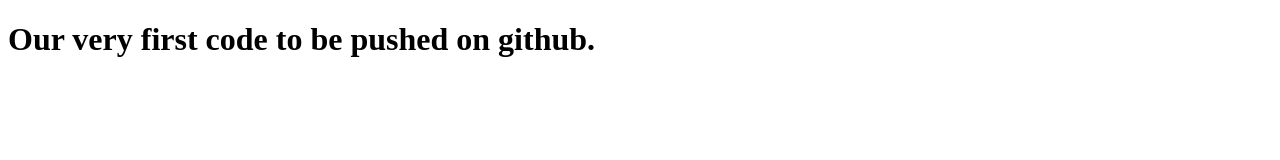
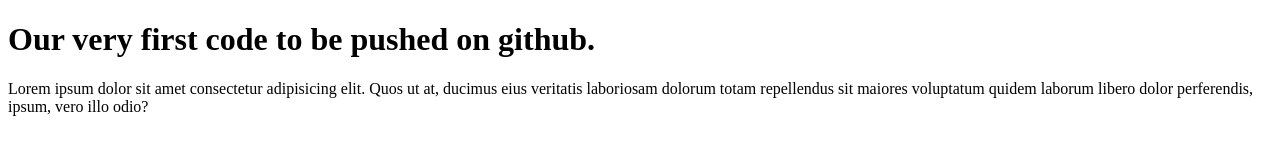
Before and after one commit to someone2508/vcs-exp, a plain HTML site: page index.html in a window 1280 px wide. Drawn offline with Linux system fonts and the light colour scheme.

Commit message:
some messaged

```diff
--- a/index.html
+++ b/index.html
@@ -5,5 +5,6 @@
 </head>
 <body>
     <h1>Our very first code to be pushed on github.</h1>
+    <p>Lorem ipsum dolor sit amet consectetur adipisicing elit. Quos ut at, ducimus eius veritatis laboriosam dolorum totam repellendus sit maiores voluptatum quidem laborum libero dolor perferendis, ipsum, vero illo odio?</p>
 </body>
 </html>
```
